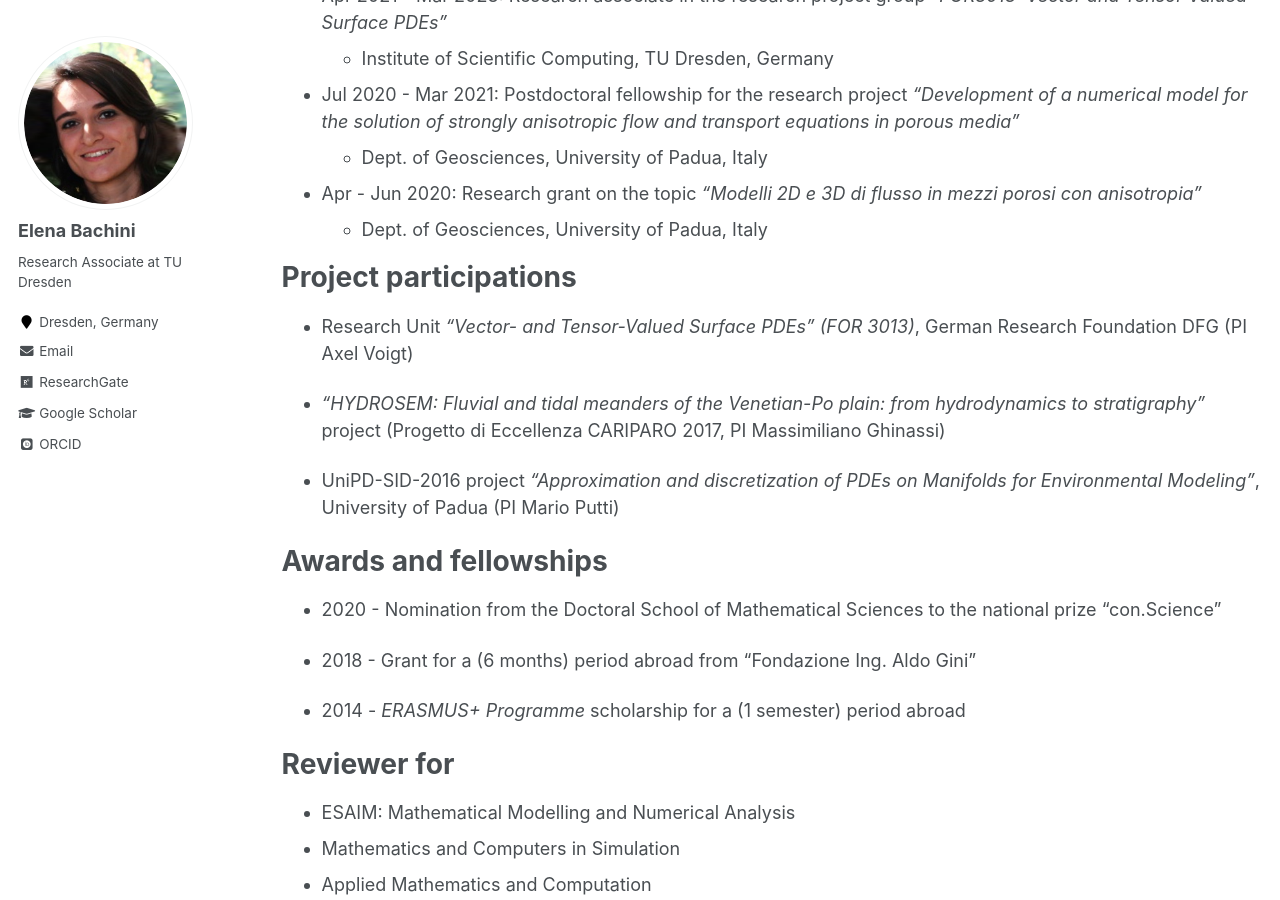
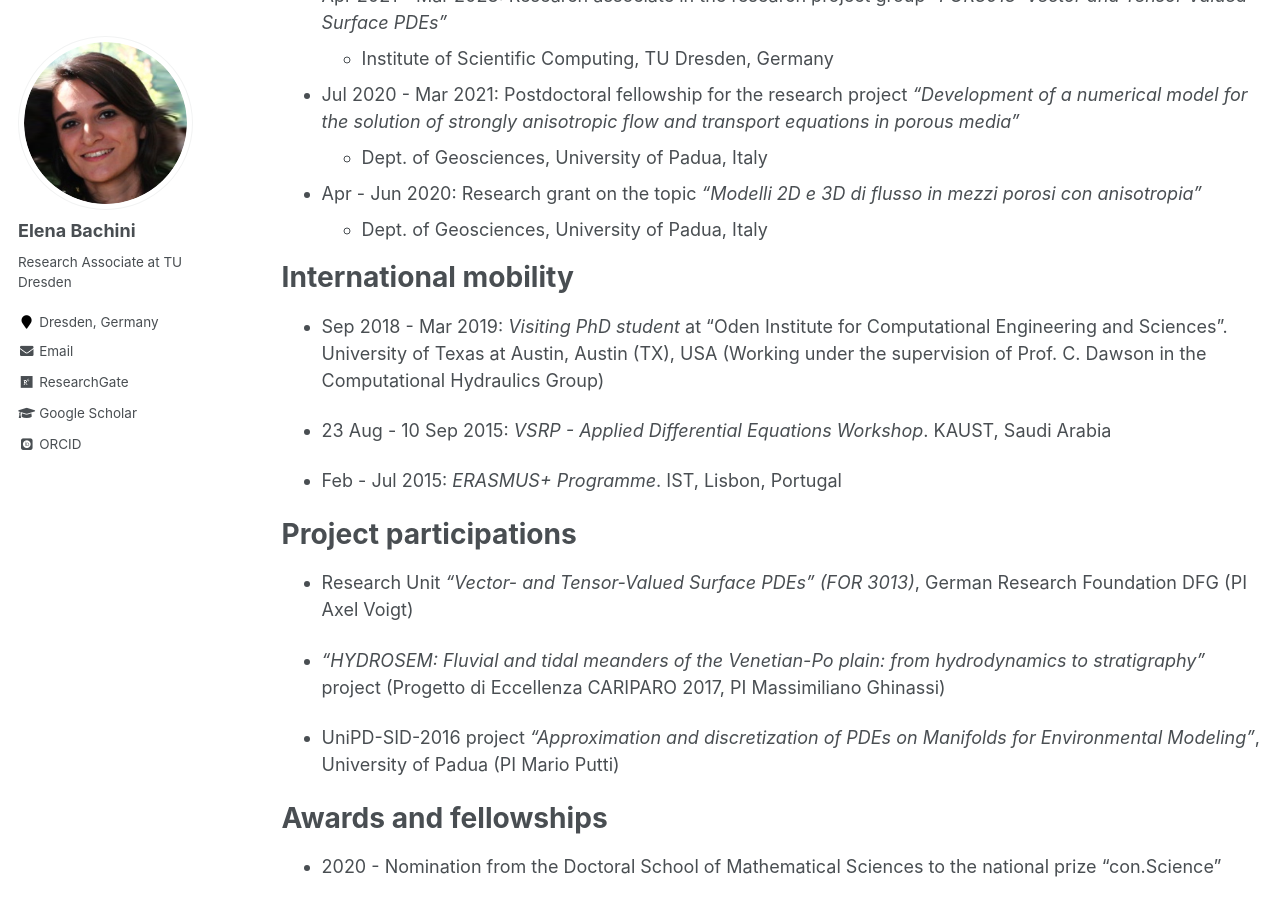
Before and after one commit to elenabachini/elenabachini.github.io, a Jekyll site: the page built from _pages/cv.md, in a window 1280 px wide and 900 px high, scrolled down 399 px. Built offline with Jekyll 4.4.1, drawn with Linux system fonts in a browser that asks for light colours; some web fonts are replaced.

Commit message:
added international mobility to cv

```diff
--- a/_pages/cv.md
+++ b/_pages/cv.md
@@ -25,6 +25,14 @@ Research experience
 
 * Apr - Jun 2020: Research grant on the topic <em>"Modelli 2D e 3D di flusso in mezzi porosi con anisotropia"</em>
   * Dept. of Geosciences, University of Padua, Italy
+
+International mobility
+=====
+* Sep 2018 - Mar 2019: <em>Visiting PhD student</em> at “Oden Institute for Computational Engineering and Sciences”. University of Texas at Austin, Austin (TX), USA (Working under the supervision of Prof. C. Dawson in the Computational Hydraulics Group)
+
+* 23 Aug - 10 Sep 2015: <em>VSRP - Applied Differential Equations Workshop</em>. KAUST, Saudi Arabia
+
+* Feb - Jul 2015: <em>ERASMUS+ Programme</em>. IST, Lisbon, Portugal
 
 Project participations
 =====
```
